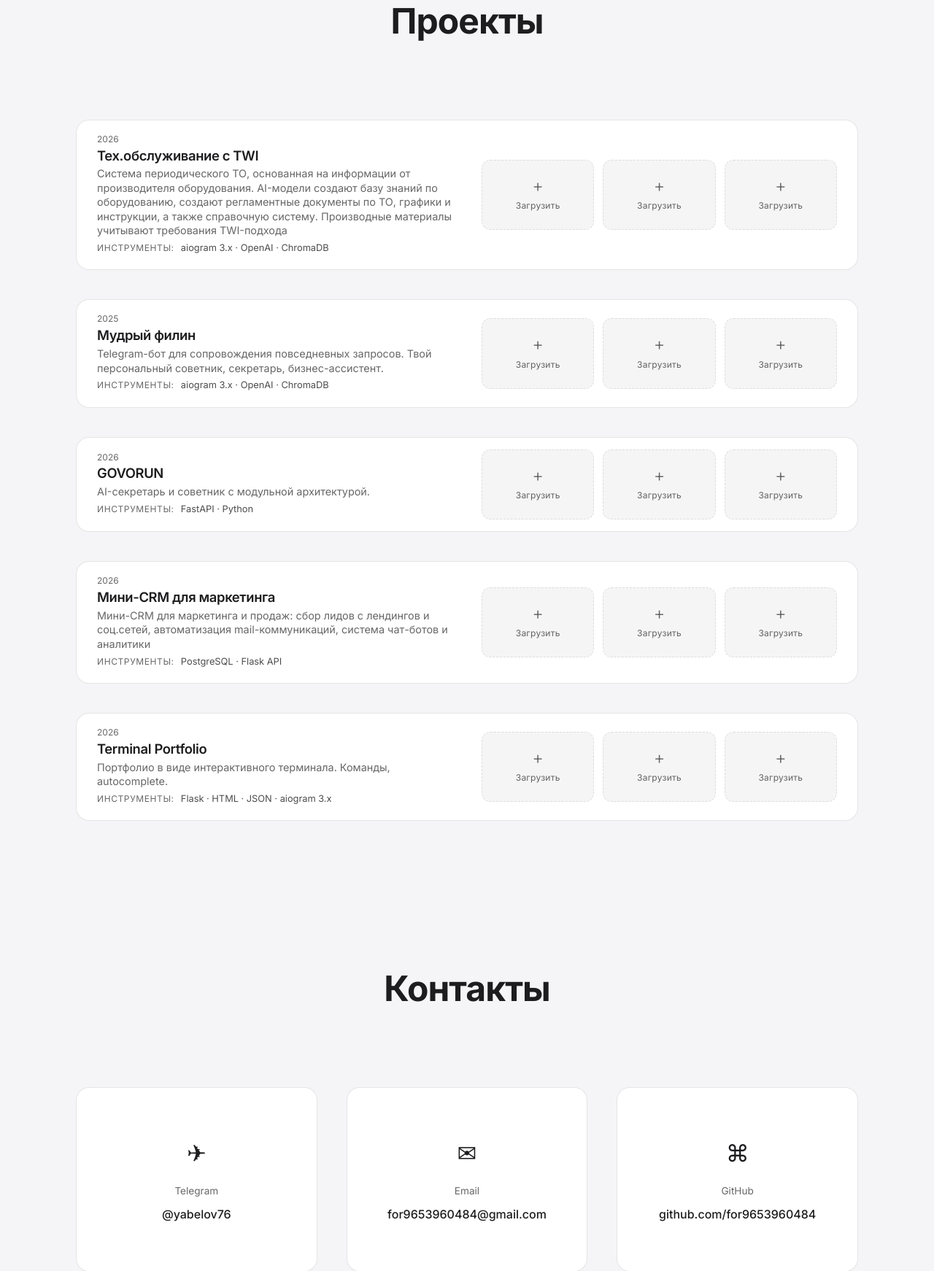
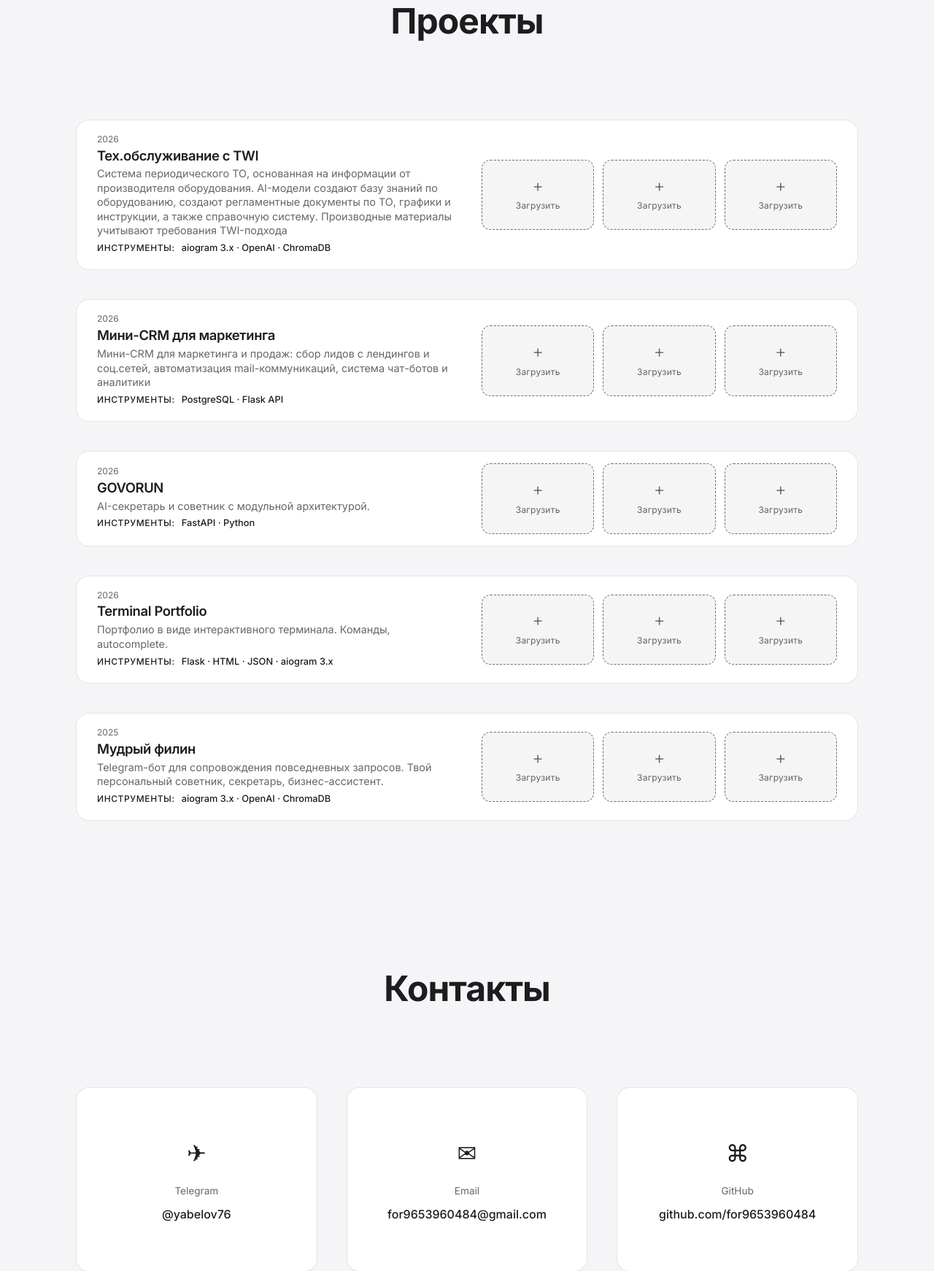
Before and after one commit to for9653960484/portfolio, a Flask app: page / in a window 1280 px wide. Shown: the part 969-2711 px from the top of the page at 73% size. Run offline with Flask 3, Linux system fonts and the light colour scheme.

Commit message:
Darken tool labels and illustration frames, and show projects by descending id.
Co-authored-by: Cursor <cursoragent@cursor.com>

```diff
--- a/app.py
+++ b/app.py
@@ -90,12 +90,13 @@ def upload_file_path(relative):
 def index():
     """Main portfolio page."""
     data = load_projects()
-    for project in data["projects"]:
+    projects = sorted(data["projects"], key=lambda project: project.get("id") or 0, reverse=True)
+    for project in projects:
         ensure_images(project)
     return render_template(
         "index.html",
         author=data["author"],
-        projects=data["projects"],
+        projects=projects,
         can_upload=can_upload(),
     )
 
--- a/static/css/style.css
+++ b/static/css/style.css
@@ -17,6 +17,8 @@
   --color-border-hover: rgba(255, 255, 255, 0.2);
   --color-shadow: rgba(0, 0, 0, 0.4);
   --color-shot: rgba(255, 255, 255, 0.04);
+  --color-shot-border: rgba(255, 255, 255, 0.42);
+  --color-tools: #f5f5f7;
   --header-bg: rgba(10, 10, 10, 0.7);
   --header-bg-scroll: rgba(10, 10, 10, 0.9);
   --font: "Inter", -apple-system, BlinkMacSystemFont, "SF Pro Display", sans-serif;
@@ -44,6 +46,8 @@
   --color-border-hover: rgba(0, 0, 0, 0.18);
   --color-shadow: rgba(0, 0, 0, 0.12);
   --color-shot: rgba(0, 0, 0, 0.04);
+  --color-shot-border: rgba(0, 0, 0, 0.55);
+  --color-tools: #1d1d1f;
   --header-bg: rgba(251, 251, 253, 0.8);
   --header-bg-scroll: rgba(251, 251, 253, 0.95);
 }
@@ -345,7 +349,7 @@ section {
   display: block;
   aspect-ratio: 8 / 5;
   border-radius: 12px;
-  border: 1px dashed var(--color-border);
+  border: 1.5px dashed var(--color-shot-border);
   background: var(--color-shot);
   overflow: hidden;
 }
@@ -389,7 +393,7 @@ section {
 
 .card-shot--editable:hover,
 .card-shot--editable:focus-visible {
-  border-color: var(--color-border-hover);
+  border-color: var(--color-text);
   outline: none;
 }
 
@@ -486,8 +490,9 @@ section {
 
 .card-tools {
   font-size: 0.8rem;
+  font-weight: 500;
   line-height: 1.3;
-  color: var(--color-text-muted);
+  color: var(--color-tools);
   margin-bottom: 0.3rem;
 }
 
@@ -500,7 +505,7 @@ section {
 }
 
 .card-tools-list {
-  color: var(--color-text-subtitle);
+  color: var(--color-tools);
 }
 
 .card-title a {
```
Also changed, not shown: projects.json (+22 -22 lines).
